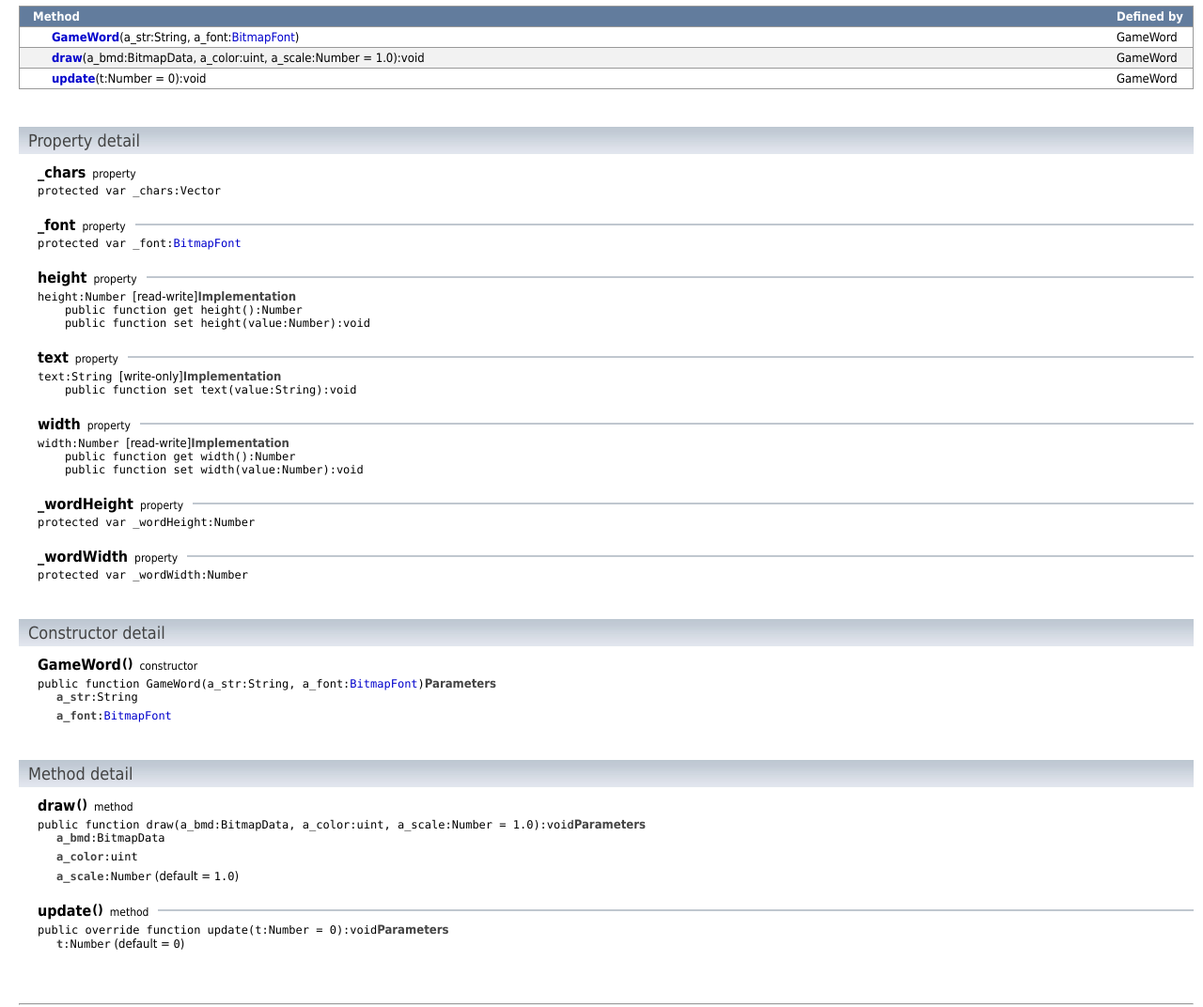
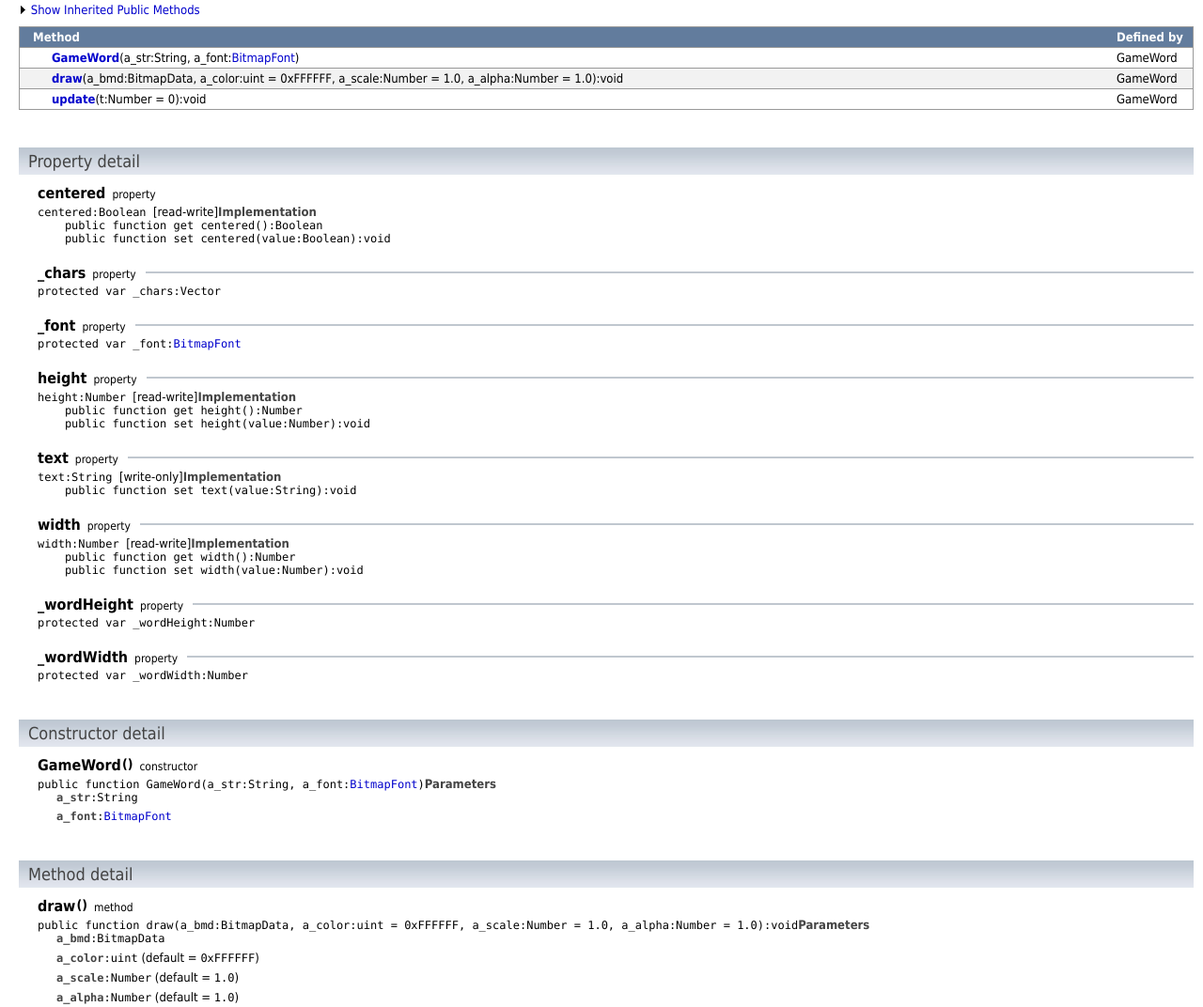
Before and after one commit to sdost/monsterproof-engine, a plain HTML site: page source/docs/com/sven/text/GameWord.html in a window 1280 px wide. Shown: the part 708-1780 px from the top of the page at 94% size. Drawn offline with Linux system fonts and the light colour scheme.

Commit message:
Text Engine improvements.
Signed-off-by: sam <sam@inassets.com>

```diff
--- a/source/docs/com/sven/text/GameWord.html
+++ b/source/docs/com/sven/text/GameWord.html
@@ -4,7 +4,7 @@
 <META http-equiv="Content-Type" content="text/html; charset=UTF-8">
 <link rel="stylesheet" href="../../../style.css" type="text/css" media="screen">
 <link rel="stylesheet" href="../../../print.css" type="text/css" media="print">
-<meta content="GameWord,com.sven.text.GameWord,_chars,_font,_wordHeight,_wordWidth,height,width,text,draw,update" name="keywords">
+<meta content="GameWord,com.sven.text.GameWord,_chars,_font,_wordHeight,_wordWidth,centered,height,width,text,draw,update" name="keywords">
 <title>com.sven.text.GameWord</title>
 </head>
 <body>
@@ -65,6 +65,10 @@ if (!isEclipse() || window.name != ECLIPSE_FRAME_NAME) {titleBar_setSubTitle("Cl
 <tr class="hideInheritedProperty">
 <td class="summaryTablePaddingCol">&nbsp;</td><td class="summaryTableInheritanceCol"><img class="inheritedSummaryImage" title="Inherited" alt="Inherited" src="../../../images/inheritedSummary.gif"></td><td class="summaryTableSignatureCol"><a class="signatureLink" href="../../bored/games/objects/GameElement.html#active">active</a> : Boolean<div class="summaryTableDescription"></div>
 </td><td class="summaryTableOwnerCol"><a href="../../bored/games/objects/GameElement.html">GameElement</a></td>
+</tr>
+<tr class="">
+<td class="summaryTablePaddingCol">&nbsp;</td><td class="summaryTableInheritanceCol">&nbsp;</td><td class="summaryTableSignatureCol"><a class="signatureLink" href="#centered">centered</a> : Boolean<div class="summaryTableDescription"></div>
+</td><td class="summaryTableOwnerCol">GameWord</td>
 </tr>
 <tr class="">
 <td class="summaryTablePaddingCol">&nbsp;</td><td class="summaryTableInheritanceCol">&nbsp;</td><td class="summaryTableSignatureCol"><a class="signatureLink" href="#height">height</a> : Number<div class="summaryTableDescription"></div>
@@ -183,7 +187,7 @@ if (!isEclipse() || window.name != ECLIPSE_FRAME_NAME) {titleBar_setSubTitle("Cl
 <tr class="">
 <td class="summaryTablePaddingCol">&nbsp;</td><td class="summaryTableInheritanceCol">&nbsp;</td><td class="summaryTableSignatureCol">
 <div class="summarySignature">
-<a class="signatureLink" href="#draw()">draw</a>(a_bmd:BitmapData, a_color:uint, a_scale:Number = 1.0):void</div>
+<a class="signatureLink" href="#draw()">draw</a>(a_bmd:BitmapData, a_color:uint = 0xFFFFFF, a_scale:Number = 1.0, a_alpha:Number = 1.0):void</div>
 <div class="summaryTableDescription"></div>
 </td><td class="summaryTableOwnerCol">GameWord</td>
 </tr>
@@ -217,10 +221,24 @@ showHideInherited();
 <div class="MainContent">
 <a name="propertyDetail"></a>
 <div class="detailSectionHeader">Property detail</div>
+<a name="centered"></a>
+<table cellspacing="0" cellpadding="0" class="detailHeader">
+<tr>
+<td class="detailHeaderName">centered</td><td class="detailHeaderType">property</td>
+</tr>
+</table>
+<div class="detailBody">
+<code>centered:Boolean</code>&nbsp;&nbsp;[read-write]<span class="label">Implementation</span>
+<br>
+<code>&nbsp;&nbsp;&nbsp;&nbsp;public function get centered():Boolean</code>
+<br>
+<code>&nbsp;&nbsp;&nbsp;&nbsp;public function set centered(value:Boolean):void</code>
+<br>
+</div>
 <a name="_chars"></a>
 <table cellspacing="0" cellpadding="0" class="detailHeader">
 <tr>
-<td class="detailHeaderName">_chars</td><td class="detailHeaderType">property</td>
+<td class="detailHeaderName">_chars</td><td class="detailHeaderType">property</td><td class="detailHeaderRule">&nbsp;</td>
 </tr>
 </table>
 <div class="detailBody">
@@ -324,7 +342,7 @@ showHideInherited();
 </tr>
 </table>
 <div class="detailBody">
-<code>public function draw(a_bmd:BitmapData, a_color:uint, a_scale:Number = 1.0):void</code><span class="label">Parameters</span>
+<code>public function draw(a_bmd:BitmapData, a_color:uint = 0xFFFFFF, a_scale:Number = 1.0, a_alpha:Number = 1.0):void</code><span class="label">Parameters</span>
 <table border="0" cellspacing="0" cellpadding="0">
 <tr>
 <td width="20px"></td><td><code><span class="label">a_bmd</span>:BitmapData</code></td>
@@ -333,13 +351,19 @@ showHideInherited();
 <td class="paramSpacer">&nbsp;</td>
 </tr>
 <tr>
-<td width="20px"></td><td><code><span class="label">a_color</span>:uint</code></td>
+<td width="20px"></td><td><code><span class="label">a_color</span>:uint</code> (default = <code>0xFFFFFF</code>)<code></code></td>
 </tr>
 <tr>
 <td class="paramSpacer">&nbsp;</td>
 </tr>
 <tr>
 <td width="20px"></td><td><code><span class="label">a_scale</span>:Number</code> (default = <code>1.0</code>)<code></code></td>
+</tr>
+<tr>
+<td class="paramSpacer">&nbsp;</td>
+</tr>
+<tr>
+<td width="20px"></td><td><code><span class="label">a_alpha</span>:Number</code> (default = <code>1.0</code>)<code></code></td>
 </tr>
 </table>
 </div>
```
Also changed, not shown: source/docs/all-index-C.html (+6 -0 lines), source/docs/all-index-D.html (+1 -1 lines), source/bin/linecount.txt, 4 other files.
